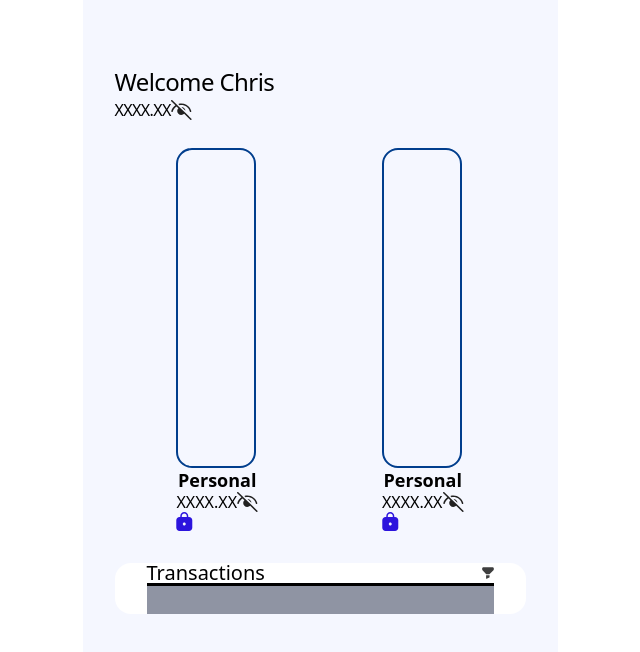
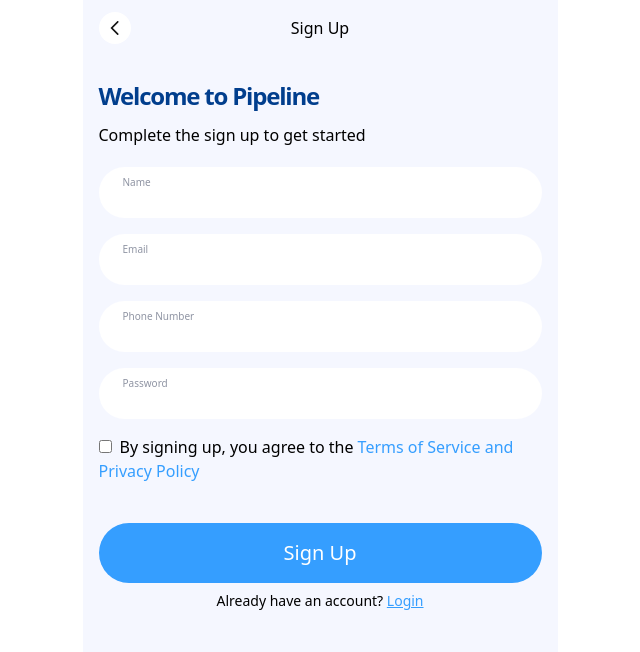
Before and after one commit to Emmakin/Pipeline, a React (Vite) app: page /signup in a window 1280 px wide. Shown: the top 652 px of the page, without its empty margins (320-960 px from the left). Built offline with nearby package versions, Linux system fonts and the light colour scheme.

Commit message:
Working on login page

```diff
--- a/src/App.jsx
+++ b/src/App.jsx
@@ -18,8 +18,8 @@
       {/* <NewPasswordCreated /> */}
       {/* <Pipe /> */}
       {/* <Test /> */}
-      {/* <MyRoutes /> */}
-      <WelcomePage />
+      <MyRoutes />
+      {/* <WelcomePage /> */}
       {/* <Loading /> */}
       {/* <WelcScreen /> */}
       {/* <Error /> */}
--- /dev/null
+++ b/src/MainContext.jsx
@@ -0,0 +1,14 @@
+import React, { createContext, useContext, useState } from "react";
+const UserContext = createContext();
+
+export const MainContext = ({ children }) => {
+  const [userDetails, setUserDetails] = useState();
+
+  return (
+    <UserContext.Provider value={{ userDetails, setUserDetails }}>
+      {children}
+    </UserContext.Provider>
+  );
+};
+
+export const useUser = () => useContext(UserContext)
--- a/src/main.jsx
+++ b/src/main.jsx
@@ -1,10 +1,13 @@
 import React from "react";
 import ReactDOM from "react-dom/client";
 import App from "./App.jsx";
+import{ MainContext }from "./MainContext.jsx";
 
 
 ReactDOM.createRoot(document.getElementById("root")).render(
   <React.StrictMode>
-    <App />
+    <MainContext>
+      <App />
+    </MainContext>
   </React.StrictMode>
 );
--- a/src/modules/useRequest.jsx
+++ b/src/modules/useRequest.jsx
@@ -19,6 +19,7 @@
     }).catch((error) => {
       setLoading(false)
       setError({status: true, msg: "Something went wrong. Try again."})
+      return error
     });
     setLoading(false)
     return res;
--- a/src/navigation/MyRoutes.jsx
+++ b/src/navigation/MyRoutes.jsx
@@ -1,7 +1,6 @@
 import React from 'react'
 import { BrowserRouter as Router, Routes, Route } from "react-router-dom";
 import SignUp from '../pages/signUp-Login/SignUp.jsx'
-import Error from '../pages/signUp-Login/Error.jsx';
 // import EntryPage from "./pages/EntryPage";
 // import Login from "./pages/Login";
 // import EmailVeriSent from "./pages/EmailVeriSent";
@@ -16,7 +15,6 @@
 import  WelcomePage from "../pages/homePage/WelcomePage.jsx"
 import EntryPage from "../pages/signUp-Login/EntryPage.jsx"
 import Login from '../pages/signUp-Login/Login.jsx';
-
 
 const MyRoutes = () => {
   return (
--- a/src/output.css
+++ b/src/output.css
@@ -635,6 +635,10 @@
   margin-top: 0.75rem;
 }
 
+.mt-2 {
+  margin-top: 0.5rem;
+}
+
 .block {
   display: block;
 }
--- a/src/pages/signUp-Login/Error.jsx
+++ /dev/null
@@ -1,16 +0,0 @@
-import React from 'react'
-import MainButton from '../../components/MainButton'
-import { useNavigate } from 'react-router-dom'
-
-const Error = () => {
-  const navigate = useNavigate()
-  return (
-    <div>
-      There has been an error
-      <MainButton onClick={() => {navigate('/signup')}}>Try again</MainButton>
-    </div>
-
-  )
-}
-
-export default Error
--- a/src/pages/signUp-Login/Login.jsx
+++ b/src/pages/signUp-Login/Login.jsx
@@ -8,6 +8,9 @@
 import useSessionStorage from "../../modules/useSS";
 import { validateEmail, validatePassword } from "../../modules/validateForm";
 import Loading from "../../components/Loading";
+import useRequest from "../../modules/useRequest";
+import Error from "../../components/Error";
+import { useUser } from "../../MainContext";
 
 const Login = () => {
   const [email, setEmail] = useSessionStorage("pipelineEmail", {
@@ -21,36 +24,22 @@
     errorMsg: "",
   });
   const [touched, setTouched] = useState(false);
-  const [loading, setLoading] = useState(false);
   const [formError, setFormError] = useState({ status: false, msg: "" });
+  const {setUserDetails} = useUser()
 
   const navigate = useNavigate();
   const validatedEmailRef = useRef(false);
   const validatedPassRef = useRef(false);
+  const { loading, setLoading, sendRequest, setError, error } = useRequest();
 
   const url = "https://pipeline-mnbv.onrender.com";
 
-  const post = async (path, body) => {
-    setLoading(true);
-    let res = await fetch(`${url}/${path}`, {
-      method: "post",
-      headers: {
-        "Content-Type": "application/json",
-      },
-      body: JSON.stringify(body),
-    }).catch((error) => {
-      navigate("/signup/error");
-      return;
-    });
-    return res;
-  };
-
   const login = async () => {
-    setLoading(true)
-    const res = await post("auth/login", {
+    const res = await sendRequest("auth/login", "post", {
       email: email.val,
       password: password.val,
     });
+    console.log(res);
     return res;
   };
 
@@ -63,30 +52,39 @@
       console.log("Okay");
       login()
         .then((res) => {
-          setLoading(false)
+          setLoading(false);
           if (res.status === 404) {
-            setFormError({
+            setError({
               status: true,
-              msg: "User with email does not exist. Please check email or click register to open a pipeline account",
+              msg: "User with credentials does not exist. Please check email or click register to open a pipeline account.",
             });
+            return;
+          } else if (!res.ok) {
+            setError({
+              status: true,
+              msg: "Invalid Email or Password! Please try again.",
+            });
+            return;
+          } else if (res.ok) {
+            return res.json();
           }
-          else if (!res.ok) {
-            setFormError({
-              status: true,
-              msg: "Invalid Email or Password! Please try again",
-            });
-          }
-          return res;
         })
-        .then((res) => console.log(res))
+      .then((res) => {if(res) setUserDetails(res.user)})
         .catch((error) => {
           console.log(error);
+          setError({ status: true, msg: "Something went wrong. Try again." });
         });
     }
   };
   return (
     <div>
       {loading && <Loading />}
+      {error.status && (
+        <Error
+          errormsg={error.msg}
+          onCancle={() => setError({ status: false, msg: undefined })}
+        />
+      )}
       <div className="p-4">
         <PageNav pageTitle="Login" />
         <h1 className="text-textBlue text-2xl font-bold mb-3">Welcome</h1>
--- a/src/pages/signUp-Login/SignUp.jsx
+++ b/src/pages/signUp-Login/SignUp.jsx
@@ -72,11 +72,15 @@
               status: true,
               msg: "User with the inputed credentials already exists. Try again or login if you already have a pipeline account.",
             });
+            return
           } else if (!res.ok) {
             setError({
               status: true,
               msg: "Invalid credentials. Please try again",
             });
+            return
+          } else if(res.ok) {
+            navigate("/home/welcome")
           }
           console.log(res);
         })
@@ -85,7 +89,7 @@
   };
 
   const register = async () => {
-    const res = await sendRequest("auth/register", "POST", {
+    const res = await sendRequest("auth/register", "post", {
       full_name: username.val,
       email: email.val,
       phone_number: "+234" + phoneNum.val.substring(1),
@@ -190,7 +194,7 @@
             </MainButton>
           </span>
 
-          <p className="text-center text-sm">
+          <p className="text-center text-sm mt-2">
             Already have an account? <span className="text-mainBlue underline" onClick={() => navigate("/login")}>Login</span>
           </p>
         </form>
```
